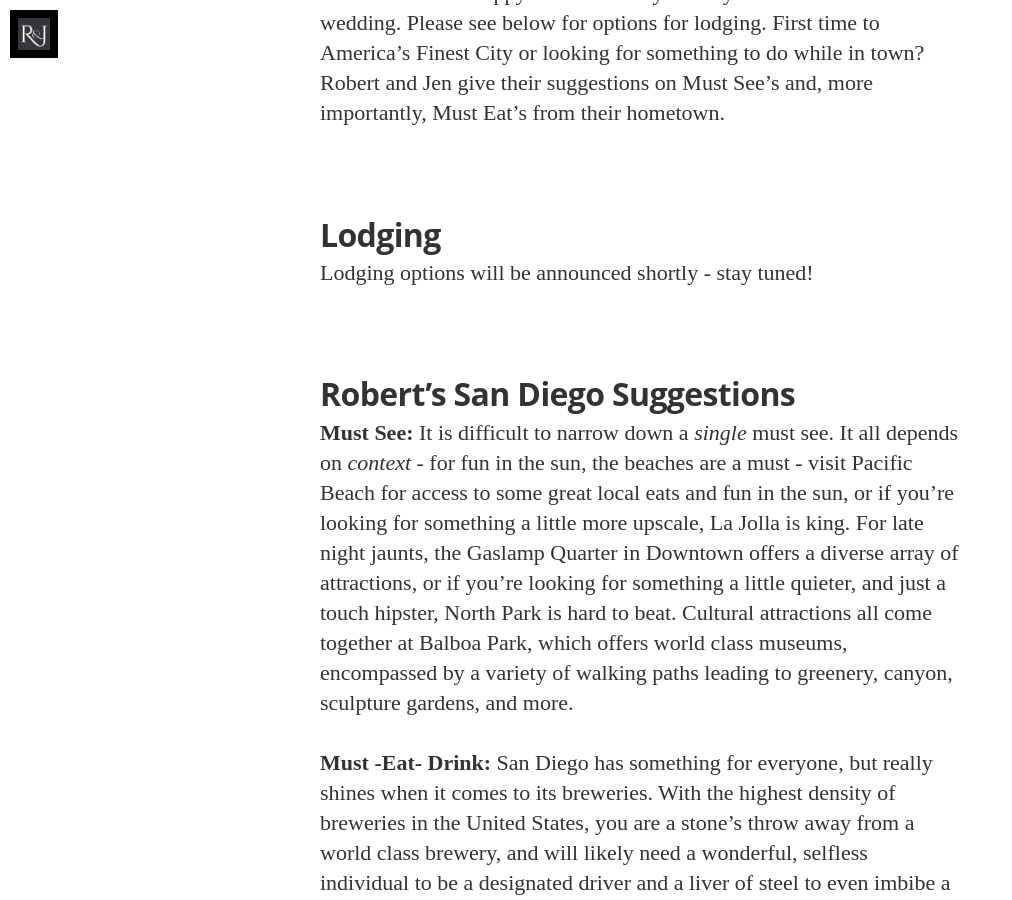
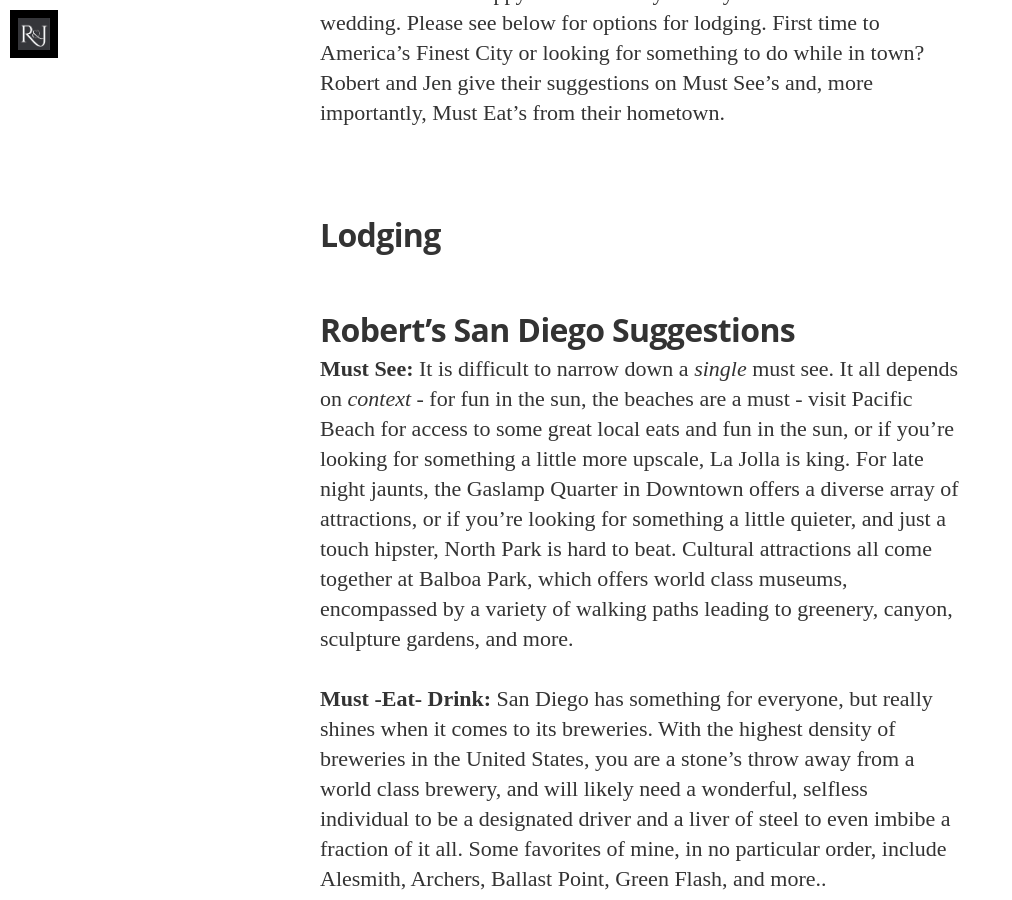
Before and after one commit to robertandjensayido/robertandjensayido.github.io, a Jekyll site: the page built from accommodations.md, in a window 1280 px wide and 900 px high, scrolled down 1022 px. Shown: the whole window, without its empty margins (0-1012 px from the left). Built offline with Jekyll 4.4.1, drawn with Linux system fonts in a browser that asks for light colours; nearby versions of some CDN libraries; some web fonts are replaced.

Commit message:
Update accommodations.md

```diff
--- a/accommodations.md
+++ b/accommodations.md
@@ -11,7 +11,7 @@ San Diego boasts one of the top vacation spots. With gorgeous weather all year r
 
 ## Lodging
 
-Lodging options will be announced shortly - stay tuned!
+
 
 
 ## Robert's San Diego Suggestions
```
